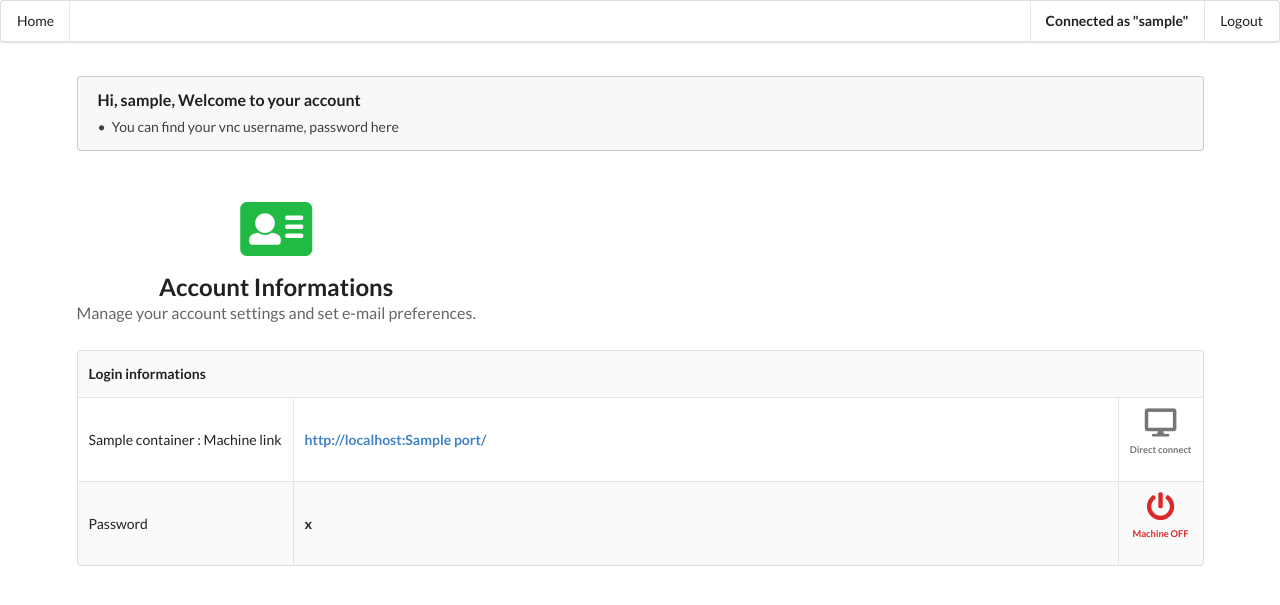
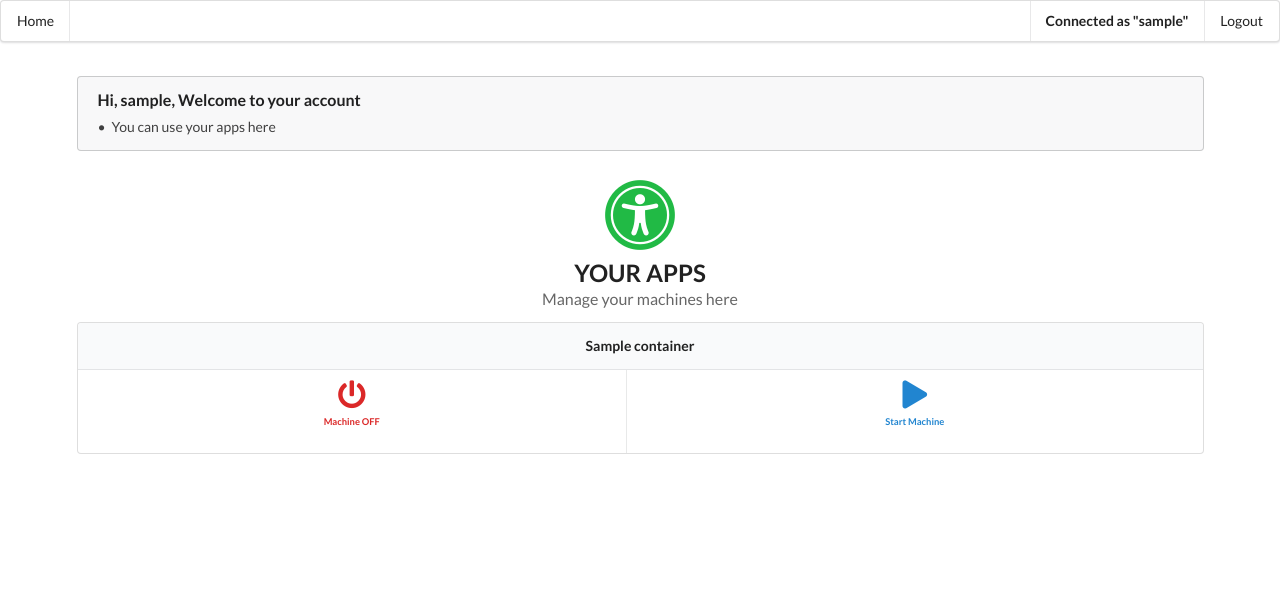
Before and after one commit to TheDhm/EasyTP, a Django app: template main/templates/main/main.html in a window 1280 px wide. Shown: the top 605 px of the page. Run offline with Django 4.2, Linux system fonts and the light colour scheme; a user stored in the database is signed in; tables that the repository leaves empty hold one stand-in row (values such as "Sample post"); the template is opened without the code that fills it: most values are stand-ins (such as "Sample title", 1, 10 or a date in 2020); some libraries are stand-ins or nearby versions.

Commit message:
updated models, views: added start & stop container, template

```diff
--- a/main/templates/main/main.html
+++ b/main/templates/main/main.html
@@ -7,7 +7,7 @@
       <i class="settings icon"></i>
       <div class="content">
         YOU ARE NOT CONNECTED
-        <div class="sub header">Please connect first to access your machine.</div>
+        <div class="sub header">Please connect first to access your machines.</div>
       </div>
     </h2>
     {% else %}
@@ -16,52 +16,62 @@
         Hi, {{user.username}}, Welcome to your account
       </div>
       <ul class="list">
-        <li>You can find your vnc username, password here</li>
+        <li>You can use your apps here</li>
       </ul>
     </div>
-    <h2 class="ui icon header">
-      <i class="address card green large icon"></i>
+    <h2 class="center aligned ui icon header">
+      <i class="universal access green large icon"></i>
       <div class="content">
-        Account Informations
-        <div class="sub header">Manage your account settings and set e-mail preferences.</div>
+        YOUR APPS
+        <div class="sub header">Manage your machines here</div>
       </div>
     </h2>
+        {% for container, values in data.items %}
         <table class="ui celled striped table">
             <thead>
-        <tr><th colspan="3">
-          Login informations
+                <tr>
+                    <th class="center aligned" colspan="3">
+                        {{ container }}
                     </th>
-      </tr></thead>
-        {% for container, values in data.items %}
+                </tr>
+            </thead>
             <tbody>
+            {% if values.container_status %}
+
                 <tr>
+                <td class="right aligned collapsing">
+                    <h6 class="ui center aligned green icon header"><i class="power off large icon"></i><div class="content">Machine ON</div></h6>
+                </td>
+
                 <td class="collapsing">
-              {{ container }} : Machine link
-          </td>
-            <td>
                     <a  href="http://localhost:{{values.port}}"><h5 class="ui left aligned">http://localhost:{{values.port}}/</h5></a>
                 </td>
                 <td class="right aligned collapsing">
-              <a target="_blank" href="http://localhost:{{values.port}}/vnc.html?password={{values.vnc_pass}}&path=vnc&autoconnect=true&resize=scale&reconnect=true&show_dot=true"><h6 class="ui center aligned grey icon header"><i class="desktop large icon"></i><div class="content">Direct connect</div></h6></a>
-
+                    <a target="_blank" href="http://localhost:{{values.port}}/vnc.html?password={{values.vnc_pass}}&path=vnc&autoconnect=true&resize=scale&reconnect=true&show_dot=true"><h6 class="ui center aligned blue icon header"><i class="desktop large icon"></i><div class="content">Direct connect</div></h6></a>
                 </td>
                 </tr>
                 <tr>
-            <td class="collapsing">
-              Password
+                    <td class="center aligned collapsing">
+                        VNC Password
                     </td>
                     <td><strong>{{values.vnc_pass}}</strong></td>
-            <td class="right aligned collapsing">
-                {% if values.container_status %}
-                <h6 class="ui center aligned green icon header"><i class="power off large icon"></i><div class="content">Machine ON</div></h6>
-                {% else %}
-                                <h6 class="ui center aligned red icon header"><i class="power off large icon"></i><div class="content">Machine OFF</div></h6>
-                {% endif %}
+                <td>
+                    <a target="_blank" href="{% url "main:stop_container" app=container %}"><h6 class="ui center aligned orange icon header"><i class="pause large icon"></i><div class="content">Stop Machine</div></h6></a>
                 </td>
                 </tr>
-      </tbody>
+                </table>
+            {% else %}
+                <tr>
+                <td class="right aligned collapsing">
+                    <h6 class="ui center aligned red icon header"><i class="power off large icon"></i><div class="content">Machine OFF</div></h6>
+                </td>
+                <td class="right aligned collapsing">
+                    <a target="_blank" href="{% url "main:start_container" app=container %}"><h6 class="ui center aligned blue icon header"><i class="play large icon"></i><div class="content">Start Machine</div></h6></a>
+                </td>
+                </tr>
+                </table>
+            {% endif %}
     {% endfor %}
-    </table>
     {% endif %}
 </div>
 
--- a/main/urls.py
+++ b/main/urls.py
@@ -9,5 +9,6 @@ urlpatterns = [
     path('login/', views.login_request, name="login_request"),
     path('logout/', views.logout_request, name="logout_request"),
     path('refresh_instances/', views.watch_dog_notification, name="watch_dog_notification"),
-
+    path('start/<str:app>', views.start_container, name="start_container"),
+    path('stop/<str:app>', views.stop_container, name="stop_container"),
 ]
```
Also changed, not shown: main/models.py (+8 -8 lines), main/views.py (+37 -24 lines). Lines whose indentation alone changed are shown as unchanged.
